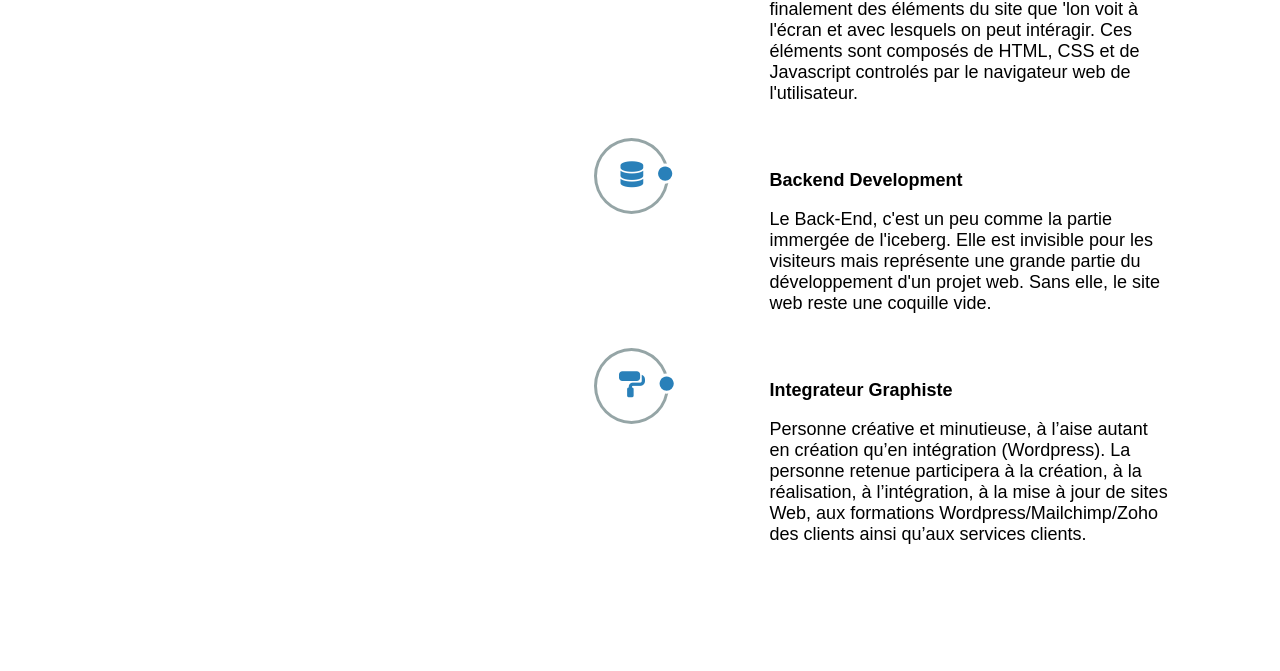
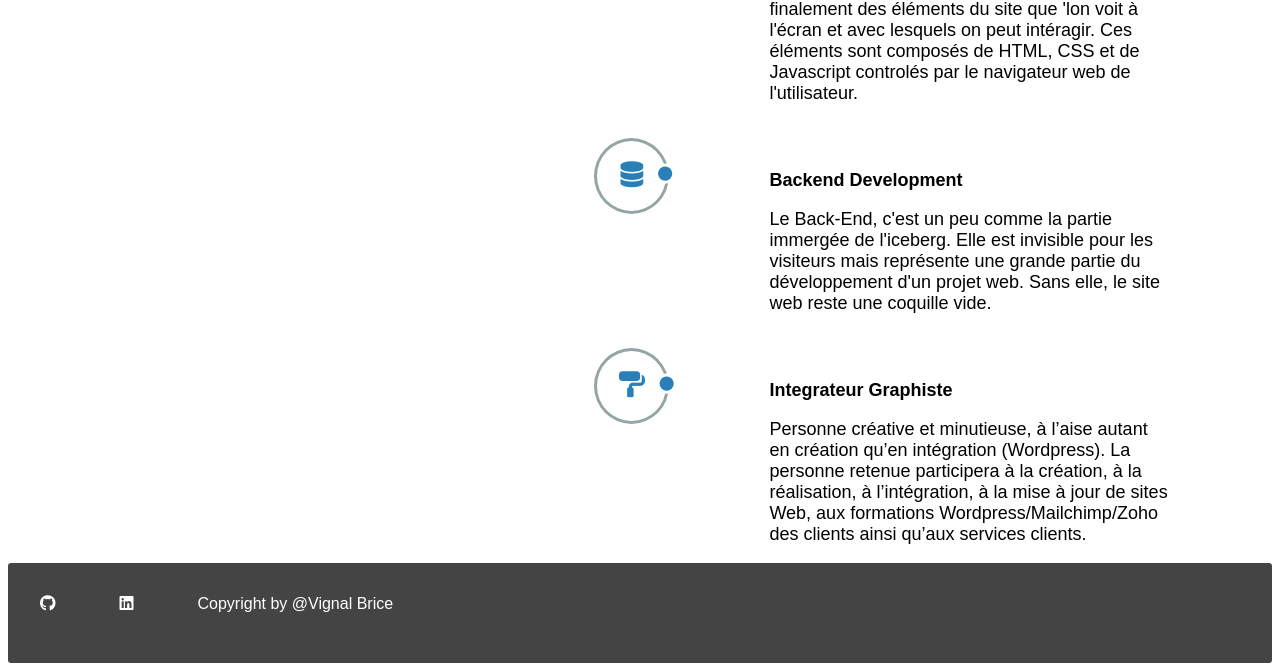
Before and after one commit to birbo971/brice.github.io, a plain HTML site: page index.html in a window 1280 px wide. Shown: the part 1177-1848 px from the top of the page. Before the commit the page ends 1748 px from the top, so only its background shows below. Drawn offline with Linux system fonts and the light colour scheme.

Commit message:
Footer Added

```diff
--- a/css/main.css
+++ b/css/main.css
@@ -381,3 +381,23 @@ html{
     width:80%;
     border-radius: 10px;
   }
+  /**** Footer****/
+  .navbar-nav{
+    background-color: #444;
+    position:static;
+    color:#FFF;
+    bottom:0;
+    width:100%;
+    height:100px;
+    border-radius: 3px;
+    flex-direction: row;
+    display: flex;
+  }
+  .navbar-nav a{
+    color:#FFF;
+    font-family: Arial, Helvetica, sans-serif;
+  }
+  .navbar-nav div {
+    font-family: Arial, Helvetica, sans-serif;
+    margin:2em;
+  }
--- a/index.html
+++ b/index.html
@@ -102,5 +102,10 @@
                         </div>
                 </div>
         </div>
+        <footer class="navbar-nav">
+                <div><a href="https://github.com/birbo971"><i class="fab fa-github"></i></a></div>
+                <div><a href="https://www.linkedin.com/in/brice-vignal-302307146/"><i class="fab fa-linkedin"></i></a></div>
+                <div>Copyright by @Vignal Brice</div>
+        </footer>
     </body>
 </html>
```
